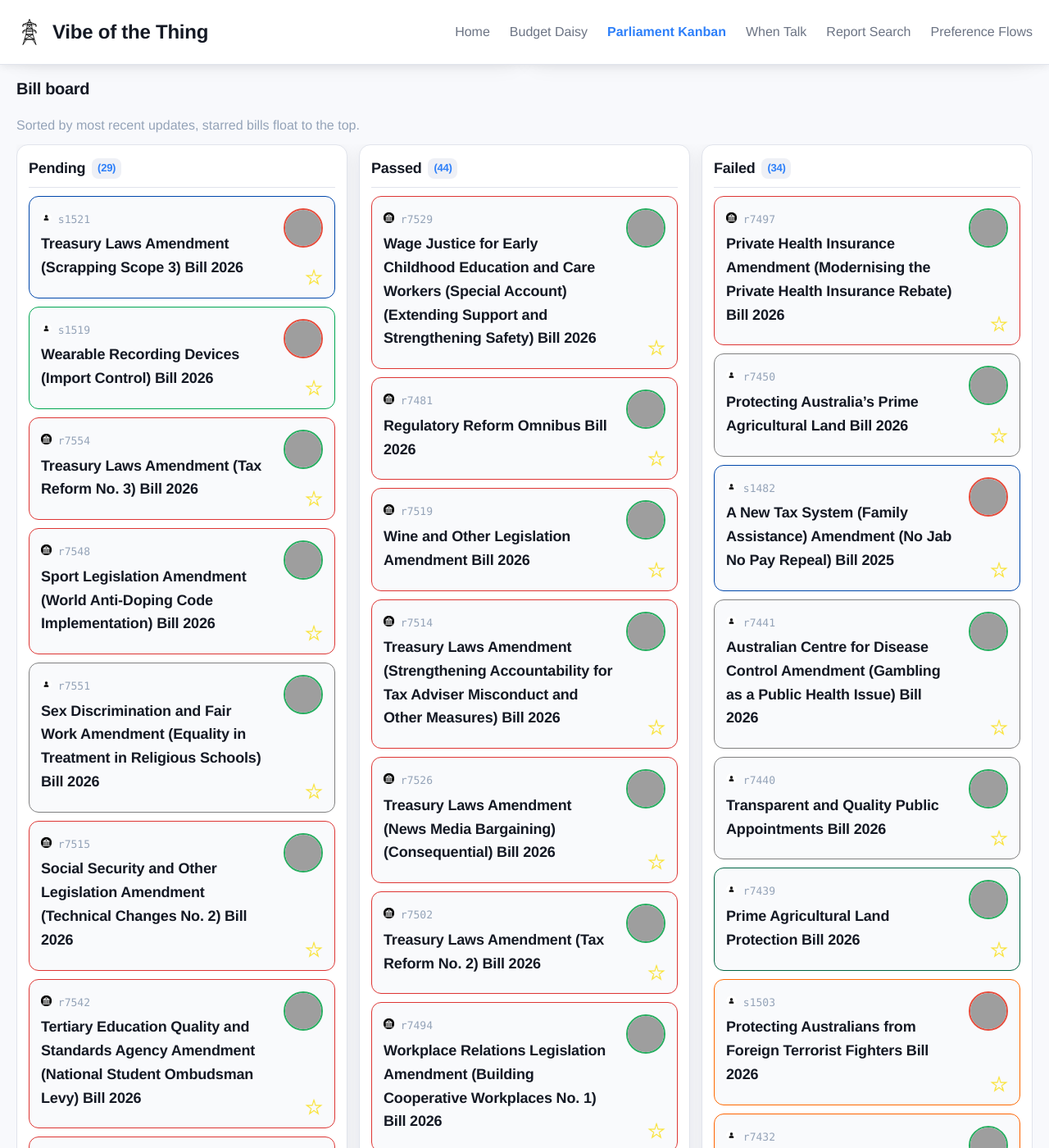
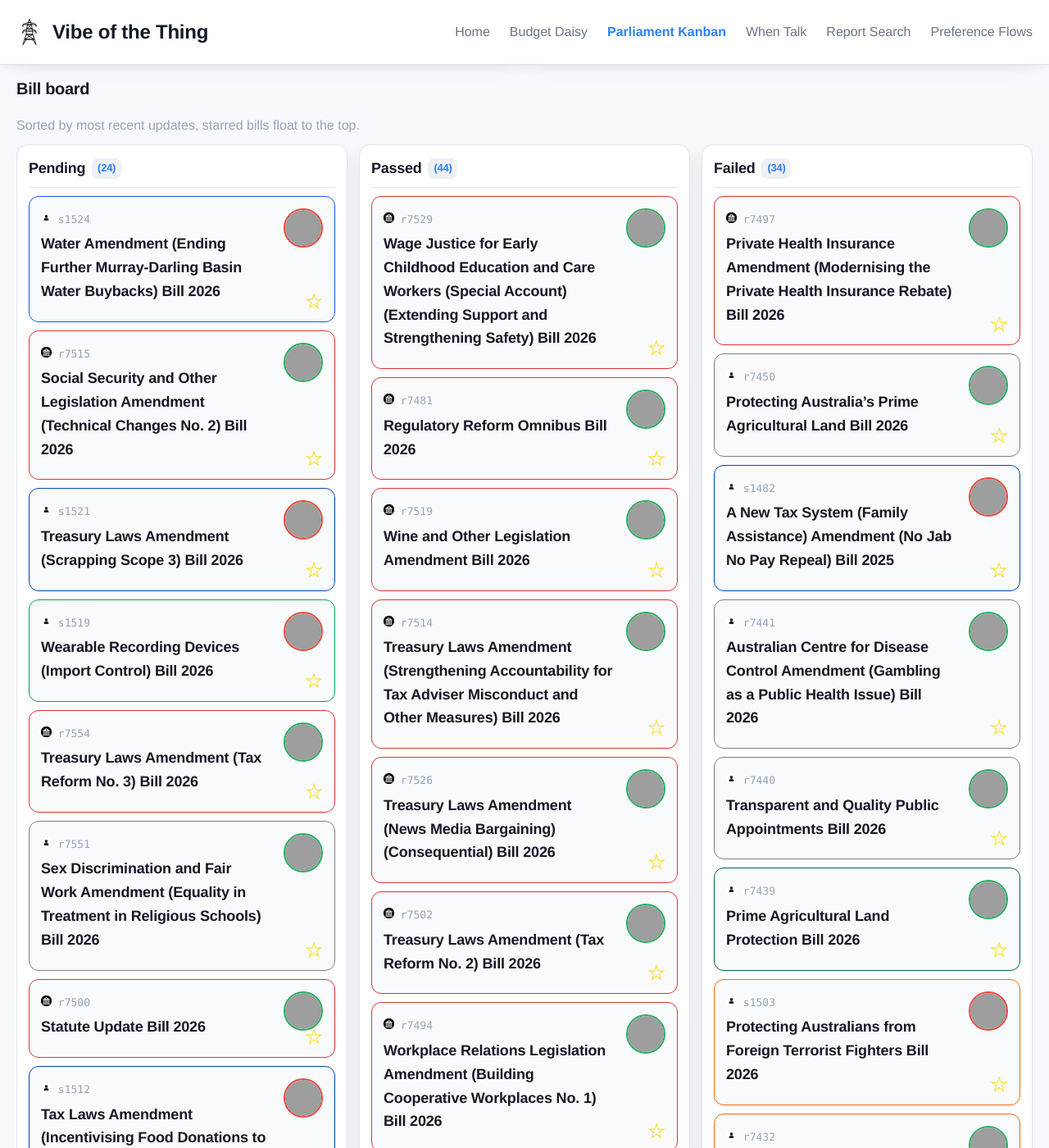
Before and after one commit to Coedice/vibe-of-the-thing, a Jekyll site: the page built from parliament-kanban/index.html, in a window 1280 px wide and 1400 px high, scrolled down 658 px. Shown: the whole window at 82% size. Built offline with Jekyll 4.4.1, drawn with Linux system fonts in a browser that asks for light colours; part of the change alters nothing that is shown; some of the changed text lies outside the part shown; grey boxes are pictures that could not be loaded.

Commit message:
Update bill data

```diff
--- a/_data/bills.yml
+++ b/_data/bills.yml
@@ -13,45 +13,6 @@ pending:
   pdf_url: https://parlinfo.aph.gov.au/parlInfo/download/legislation/bills/r7332_first-reps/toc_pdf/25027b01.pdf;fileType=application%2Fpdf
   last_updated: 2025-07-22
   second_reading_hansard_url: null
-- bill_id: r7358
-  title: Telecommunications Amendment (Enhancing Consumer Safeguards) Bill 2025
-  status: Before Senate
-  type: Government
-  portfolio: Infrastructure, Transport, Regional Development, Communications, Sport
-    and the Arts
-  originating_house: House of Representatives
-  summary: 'Amends the Telecommunications Act 1997 to: establish a carriage service
-    provider registration scheme; make industry codes directly enforceable by the
-    Australian Communications and Media Authority; and amend existing arrangements
-    relating to the application of penalty amounts for infringement notices and civil
-    penalties.'
-  introducer_name: Anika Wells
-  introducer_party: Labor
-  introducer_id: '10931'
-  introducer_division: Lilley
-  pdf_url: https://parlinfo.aph.gov.au/parlInfo/download/legislation/bills/r7358_first-reps/toc_pdf/25057b01.pdf;fileType=application%2Fpdf
-  last_updated: 2026-06-22
-  second_reading_hansard_url: https://parlinfo.aph.gov.au/parlInfo/search/display/display.w3p;query=Id%3A%22chamber%2Fhansardr%2F28839%2F0005%22
-- bill_id: r7414
-  title: Telecommunications Legislation Amendment (Universal Outdoor Mobile Obligation)
-    Bill 2026
-  status: Before Senate
-  type: Government
-  portfolio: Infrastructure, Transport, Regional Development, Communications, Sport
-    and the Arts
-  originating_house: House of Representatives
-  summary: 'Amends the: Telecommunications (Consumer Protection and Service Standards)
-    Act 1999 to establish a regulatory framework for a Universal Outdoor Mobile Obligation
-    to ensure that baseline mobile coverage is reasonably available outdoors to all
-    people in Australia on an equitable basis; and Competition and Consumer Act 2010
-    and Telecommunications Act 1997 to make consequential amendments.'
-  introducer_name: Anika Wells
-  introducer_party: Labor
-  introducer_id: '10931'
-  introducer_division: Lilley
-  pdf_url: https://parlinfo.aph.gov.au/parlInfo/download/legislation/bills/r7414_third-reps/toc_pdf/25111b01.pdf;fileType=application%2Fpdf
-  last_updated: 2026-09-14
-  second_reading_hansard_url: https://parlinfo.aph.gov.au/parlInfo/search/display/display.w3p;query=Id%3A%22chamber%2Fhansardr%2F28890%2F0014%22
 - bill_id: r7451
   title: Telecommunications Legislation Amendment (Strengthening Communications in
     Natural Disasters) Bill 2026
@@ -176,7 +137,7 @@ pending:
 - bill_id: r7515
   title: Social Security and Other Legislation Amendment (Technical Changes No. 2)
     Bill 2026
-  status: Before Senate
+  status: Before Reps
   type: Government
   portfolio: Social Services
   originating_house: House of Representatives
@@ -204,49 +165,8 @@ pending:
   introducer_id: '10513'
   introducer_division: Sydney
   pdf_url: https://parlinfo.aph.gov.au/parlInfo/download/legislation/bills/r7515_third-reps/toc_pdf/26094b01.pdf;fileType=application%2Fpdf
-  last_updated: 2026-10-12
+  last_updated: 2026-10-15
   second_reading_hansard_url: https://parlinfo.aph.gov.au/parlInfo/search/display/display.w3p;query=Id%3A%22chamber%2Fhansardr%2F29170%2F0032%22
-- bill_id: r7542
-  title: Tertiary Education Quality and Standards Agency Amendment (National Student
-    Ombudsman Levy) Bill 2026
-  status: Before Senate
-  type: Government
-  portfolio: Education
-  originating_house: House of Representatives
-  summary: Introduced with the National Student Ombudsman Levy Bill 2026, the bill
-    amends the Tertiary Education Quality and Standards Agency Act 2011 to provide
-    for the collection and administration of the national student ombudsman levy.
-  introducer_name: Jason Clare
-  introducer_party: Labor
-  introducer_id: '10123'
-  introducer_division: Blaxland
-  pdf_url: https://parlinfo.aph.gov.au/parlInfo/download/legislation/bills/r7542_first-reps/toc_pdf/26121b01.pdf;fileType=application%2Fpdf
-  last_updated: 2026-09-16
-  second_reading_hansard_url: https://parlinfo.aph.gov.au/parlInfo/search/display/display.w3p;query=Id%3A%22chamber%2Fhansardr%2F29182%2F0015%22
-- bill_id: r7548
-  title: Sport Legislation Amendment (World Anti-Doping Code Implementation) Bill
-    2026
-  status: Before Reps
-  type: Government
-  portfolio: Infrastructure, Transport, Regional Development, Communications, Sport
-    and the Arts
-  originating_house: House of Representatives
-  summary: "Aligns Australia\u2019s anti-doping legislation with the revised World\
-    \ Anti-Doping Code and International Standards commencing on 1 January 2027 by\
-    \ amending the: National Sport Tribunal Act 2019 and Sport Integrity Australia\
-    \ Act 2020 to enable athletes to seek review by the National Sports Tribunal of\
-    \ decisions by the Australian Sports Drug Medical Advisory Committee to deny a\
-    \ Therapeutic Use Exemption; and Sport Integrity Australia Act 2020 to: alter\
-    \ the process by which mandatory and voluntary provisional suspensions and sanctions\
-    \ are implemented; provide an additional exception to the mandatory publication\
-    \ of information on the Violations List; and make minor and consequential amendments."
-  introducer_name: Anika Wells
-  introducer_party: Labor
-  introducer_id: '10931'
-  introducer_division: Lilley
-  pdf_url: https://parlinfo.aph.gov.au/parlInfo/download/legislation/bills/r7548_first-reps/toc_pdf/26127b01.pdf;fileType=application%2Fpdf
-  last_updated: 2026-10-14
-  second_reading_hansard_url: https://parlinfo.aph.gov.au/parlInfo/search/display/display.w3p;query=Id%3A%22chamber%2Fhansardr%2F29186%2F0015%22
 - bill_id: r7551
   title: Sex Discrimination and Fair Work Amendment (Equality in Treatment in Religious
     Schools) Bill 2026
@@ -334,20 +254,6 @@ pending:
   pdf_url: https://parlinfo.aph.gov.au/parlInfo/download/legislation/bills/s1443_first-senate/toc_pdf/25S0320.pdf;fileType=application%2Fpdf
   last_updated: 2025-07-23
   second_reading_hansard_url: https://parlinfo.aph.gov.au/parlInfo/search/display/display.w3p;query=Id%3A%22chamber%2Fhansards%2F28690%2F0209%22
-- bill_id: s1449
-  title: Right to Protest Bill 2025
-  status: Before Senate
-  type: Private
-  portfolio: null
-  originating_house: Senate
-  summary: Recognises the right to engage in peaceful protest in a public place.
-  introducer_name: David Shoebridge
-  introducer_party: Greens
-  introducer_id: '11010'
-  introducer_division: NSW
-  pdf_url: https://parlinfo.aph.gov.au/parlInfo/download/legislation/bills/s1449_first-senate/toc_pdf/25S0920.pdf;fileType=application%2Fpdf
-  last_updated: 2025-08-27
-  second_reading_hansard_url: https://parlinfo.aph.gov.au/parlInfo/search/display/display.w3p;query=Id%3A%22chamber%2Fhansards%2F28695%2F0077%22
 - bill_id: s1466
   title: Social Security and Other Legislation Amendment (Responding to Robodebt)
     Bill 2025 [No. 2]
@@ -366,20 +272,6 @@ pending:
   pdf_url: https://parlinfo.aph.gov.au/parlInfo/download/legislation/bills/s1466_first-senate/toc_pdf/25S1920.pdf;fileType=application%2Fpdf
   last_updated: 2025-08-26
   second_reading_hansard_url: https://parlinfo.aph.gov.au/parlInfo/search/display/display.w3p;query=Id%3A%22chamber%2Fhansards%2F28834%2F0128%22
-- bill_id: s1469
-  title: Repeal Net Zero Bill 2025 [No. 2]
-  status: Before Senate
-  type: Private
-  portfolio: null
-  originating_house: Senate
-  summary: null
-  introducer_name: Matthew Canavan
-  introducer_party: Liberal National Party
-  introducer_id: '10827'
-  introducer_division: Queensland
-  pdf_url: https://parlinfo.aph.gov.au/parlInfo/download/legislation/bills/s1469_first-senate/toc_pdf/25S2220.pdf;fileType=application%2Fpdf
-  last_updated: 2025-09-04
-  second_reading_hansard_url: https://parlinfo.aph.gov.au/parlInfo/search/display/display.w3p;query=Id%3A%22chamber%2Fhansards%2F28853%2F0096%22
 - bill_id: s1480
   title: Social Media Minimum Age Repeal Bill 2025
   status: Before Senate
@@ -537,6 +429,21 @@ pending:
   pdf_url: https://parlinfo.aph.gov.au/parlInfo/download/legislation/bills/s1521_first-senate/toc_pdf/26S3820.pdf;fileType=application%2Fpdf
   last_updated: 2026-10-14
   second_reading_hansard_url: https://parlinfo.aph.gov.au/parlInfo/search/display/display.w3p;query=Id%3A%22chamber%2Fhansards%2F29246%2F0165%22
+- bill_id: s1524
+  title: Water Amendment (Ending Further Murray-Darling Basin Water Buybacks) Bill
+    2026
+  status: Before Senate
+  type: Private
+  portfolio: null
+  originating_house: Senate
+  summary: null
+  introducer_name: Matthew Canavan
+  introducer_party: Liberal National Party
+  introducer_id: '10827'
+  introducer_division: Queensland
+  pdf_url: https://parlinfo.aph.gov.au/parlInfo/download/legislation/bills/s1524_first-senate/toc_pdf/26S3920.pdf;fileType=application%2Fpdf
+  last_updated: 2026-10-15
+  second_reading_hansard_url: https://parlinfo.aph.gov.au/parlInfo/search/display/display.w3p;query=Id%3A%22chamber%2Fhansards%2F29247%2F0072%22
 passed:
 - bill_id: r7342
   title: Universities Accord (Cutting Student Debt by 20 Per Cent) Bill 2025
```
